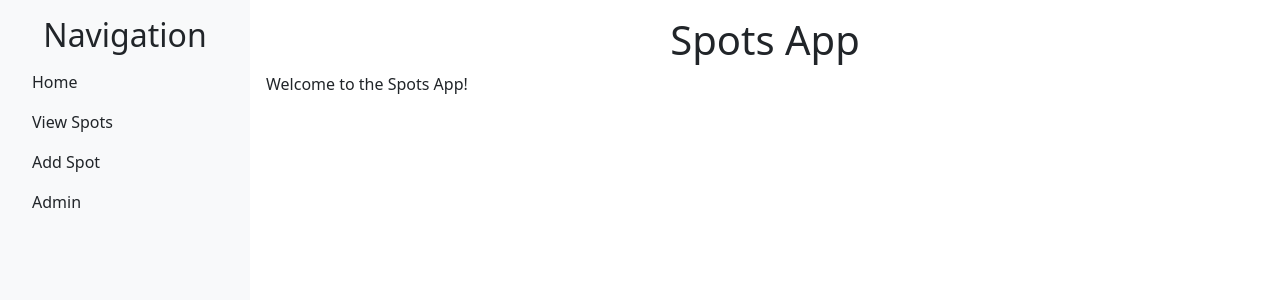
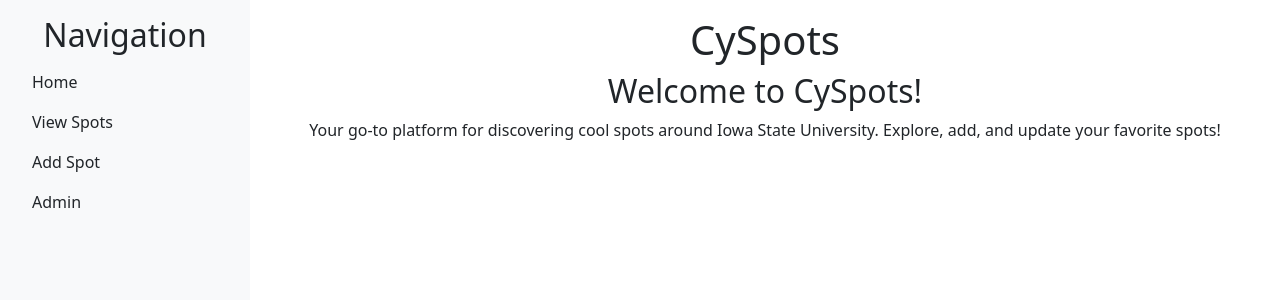
Before and after one commit to yeoldawesome/CySpots, a React (Create React App) app in the folder userend/: page / in a window 1280 px wide. Shown: the top 300 px of the page. Built offline with nearby package versions, Linux system fonts and the light colour scheme.

Commit message:
CySpots frame work done

```diff
--- a/userend/src/App.js
+++ b/userend/src/App.js
@@ -15,9 +15,19 @@ function App() {
       <div className="d-flex">
         <Sidebar />
         <div className="flex-grow-1 p-3">
-          <h1 className="text-center">Spots App</h1> {/* Changed heading */}
+          <h1 className="text-center">CySpots</h1> {/* Changed heading */}
           <Routes>
-            <Route path="/" element={<div>Welcome to the Spots App!</div>} />
+            {/* Home Page */}
+            <Route
+              path="/"
+              element={
+                <div className="text-center">
+                  <h2>Welcome to CySpots!</h2>
+                  <p>Your go-to platform for discovering cool spots around Iowa State University. Explore, add, and update your favorite spots!</p>
+                </div>
+              }
+            />
+            {/* Spots Page */}
             <Route
               path="/spots"  // Updated path to /spots
               element={<Spots spots={spots} setSpots={setSpots} />} // Pass spots to the Spots component
--- a/userend/src/SpotDetail.js
+++ b/userend/src/SpotDetail.js
@@ -28,12 +28,11 @@ const SpotDetail = () => {
 
   return (
     <div className="container mt-4">
-      <h2 className="text-center">Spot Detail: {spot.spot_name}</h2>
+      <h2 className="text-center"> {spot.spot_name}</h2>
       <div className="card">
         <div className="card-body">
           <h5 className="card-title">{spot.spot_name}</h5>
           <h6 className="card-subtitle mb-2 text-muted">{spot.location}</h6>
-          <p className="card-text">{spot.description}</p>
           {spot.image_url && (
             <img
               src={`http://localhost:8081${spot.image_url}`}
@@ -41,6 +40,8 @@ const SpotDetail = () => {
               style={{ width: "100%", height: "auto", objectFit: "cover" }}
             />
           )}
+                    <p className="card-text">{spot.description}</p>
+
         </div>
       </div>
     </div>
```
